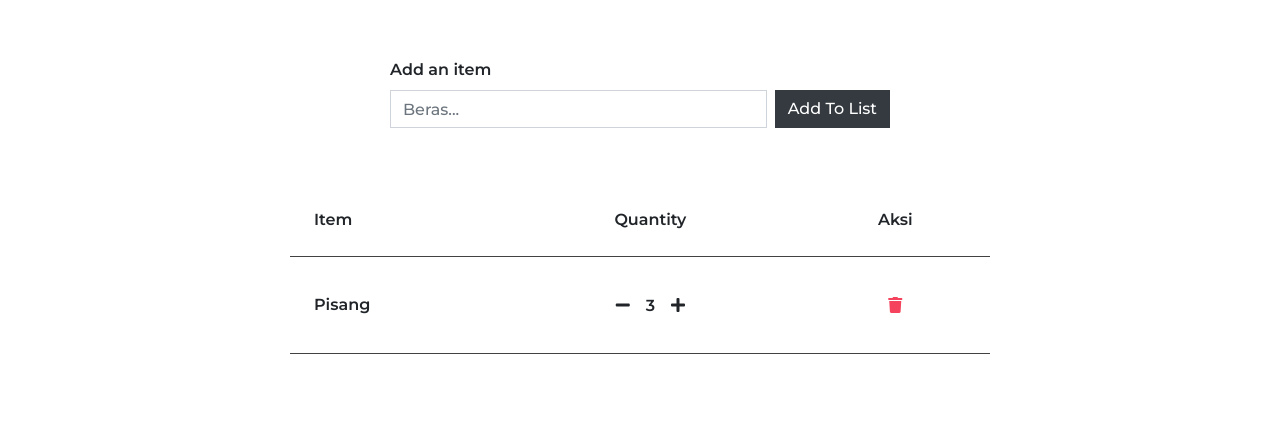
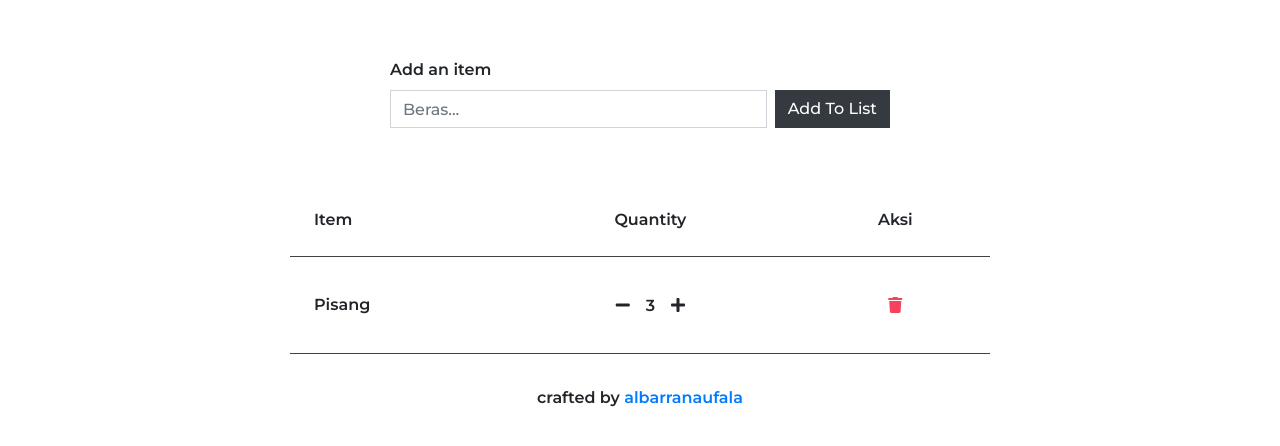
Before and after one commit to albarranaufala/shopping-list-js, a plain HTML site: page index.html in a window 1280 px wide. Shown: the part 68-514 px from the top of the page. Drawn offline with Linux system fonts and the light colour scheme.

Commit message:
add footer

```diff
--- a/index.html
+++ b/index.html
@@ -38,6 +38,7 @@
             </table>
         </div>
     </div>
+    <footer class="text-center mt-3">crafted by <a target="_blank" href="https://github.com/albarranaufala">albarranaufala</a></footer>
     <script src="src/script.js"></script>
 </body>
 
```
